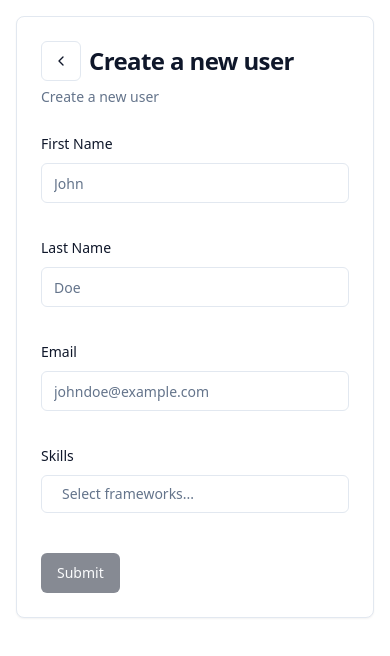
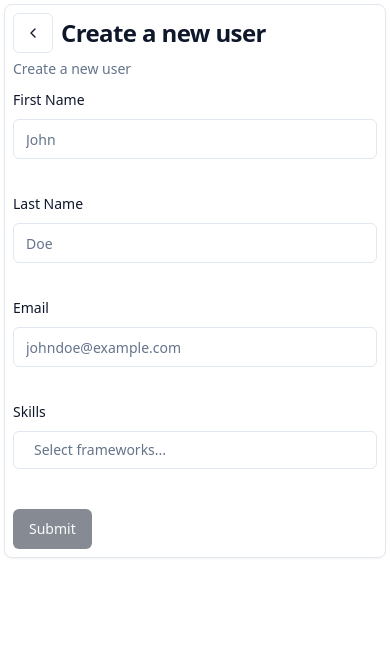
Before and after one commit to Asylniet/tds-test, a React (Create React App) app: page /user/new in a window 390 px wide. Shown: the top 656 px of the page. Built offline with nearby package versions, Linux system fonts and the light colour scheme.

Commit message:
feat: responsive design

```diff
--- a/src/components/table/TablePagination.tsx
+++ b/src/components/table/TablePagination.tsx
@@ -30,13 +30,13 @@
   table,
 }: DataTablePaginationProps<TData>) {
   return (
-    <div className="flex justify-between items-center px-2">
-      <div className="flex-1 text-muted-foreground text-sm">
+    <div className="flex flex-wrap justify-between items-center gap-2 px-2">
+      <div className="min-w-fit text-muted-foreground text-sm">
         {table.getFilteredSelectedRowModel().rows.length} of{" "}
         {table.getFilteredRowModel().rows.length} row(s) selected.
       </div>
-      <div className="flex items-center space-x-6 lg:space-x-8">
-        <div className="flex items-center space-x-2">
+      <div className="flex flex-wrap justify-between items-center gap-2 lg:space-x-8">
+        <div className="flex items-center space-x-2 w-fit">
           <p className="font-medium text-sm">Rows per page</p>
           <Select
             value={`${table.getState().pagination.pageSize}`}
@@ -56,11 +56,7 @@
             </SelectContent>
           </Select>
         </div>
-        <div className="flex justify-center items-center w-[100px] font-medium text-sm">
-          Page {table.getState().pagination.pageIndex + 1} of{" "}
-          {table.getPageCount()}
-        </div>
-        <div className="flex items-center space-x-2">
+        <div className="flex items-center gap-2">
           <Button
             variant="outline"
             className="lg:flex hidden p-0 w-8 h-8"
@@ -79,6 +75,10 @@
             <span className="sr-only">Go to previous page</span>
             <ChevronLeftIcon className="w-4 h-4" />
           </Button>
+          <div className="flex justify-center items-center w-[100px] min-w-fit font-medium text-sm">
+            Page {table.getState().pagination.pageIndex + 1} of{" "}
+            {table.getPageCount()}
+          </div>
           <Button
             variant="outline"
             className="p-0 w-8 h-8"
--- a/src/components/ui/card.tsx
+++ b/src/components/ui/card.tsx
@@ -1,6 +1,6 @@
-import * as React from "react"
+import * as React from "react";
 
-import { cn } from "@/lib/utils"
+import { cn } from "@/lib/utils";
 
 const Card = React.forwardRef<
   HTMLDivElement,
@@ -14,8 +14,8 @@
     )}
     {...props}
   />
-))
-Card.displayName = "Card"
+));
+Card.displayName = "Card";
 
 const CardHeader = React.forwardRef<
   HTMLDivElement,
@@ -23,11 +23,11 @@
 >(({ className, ...props }, ref) => (
   <div
     ref={ref}
-    className={cn("flex flex-col space-y-1.5 p-6", className)}
+    className={cn("flex flex-col space-y-1.5 sm:p-6 p-2", className)}
     {...props}
   />
-))
-CardHeader.displayName = "CardHeader"
+));
+CardHeader.displayName = "CardHeader";
 
 const CardTitle = React.forwardRef<
   HTMLParagraphElement,
@@ -41,8 +41,8 @@
     )}
     {...props}
   />
-))
-CardTitle.displayName = "CardTitle"
+));
+CardTitle.displayName = "CardTitle";
 
 const CardDescription = React.forwardRef<
   HTMLParagraphElement,
@@ -53,16 +53,16 @@
     className={cn("text-sm text-muted-foreground", className)}
     {...props}
   />
-))
-CardDescription.displayName = "CardDescription"
+));
+CardDescription.displayName = "CardDescription";
 
 const CardContent = React.forwardRef<
   HTMLDivElement,
   React.HTMLAttributes<HTMLDivElement>
 >(({ className, ...props }, ref) => (
-  <div ref={ref} className={cn("p-6 pt-0", className)} {...props} />
-))
-CardContent.displayName = "CardContent"
+  <div ref={ref} className={cn("sm:p-6 p-2 pt-0", className)} {...props} />
+));
+CardContent.displayName = "CardContent";
 
 const CardFooter = React.forwardRef<
   HTMLDivElement,
@@ -70,10 +70,17 @@
 >(({ className, ...props }, ref) => (
   <div
     ref={ref}
-    className={cn("flex items-center p-6 pt-0", className)}
+    className={cn("flex items-center p-2 sm:p-6 pt-0", className)}
     {...props}
   />
-))
-CardFooter.displayName = "CardFooter"
+));
+CardFooter.displayName = "CardFooter";
 
-export { Card, CardHeader, CardFooter, CardTitle, CardDescription, CardContent }
+export {
+  Card,
+  CardHeader,
+  CardFooter,
+  CardTitle,
+  CardDescription,
+  CardContent,
+};
--- a/src/components/users/UserFormCard.tsx
+++ b/src/components/users/UserFormCard.tsx
@@ -30,7 +30,7 @@
     ? `Update the info about ${user.firstname} ${user.lastname}`
     : "Create a new user";
   return (
-    <Card className="m-4">
+    <Card className="m-1 sm:m-4">
       <CardHeader>
         <CardTitle className="flex items-center gap-2">
           <Button variant="outline" size="icon" asChild>
```
